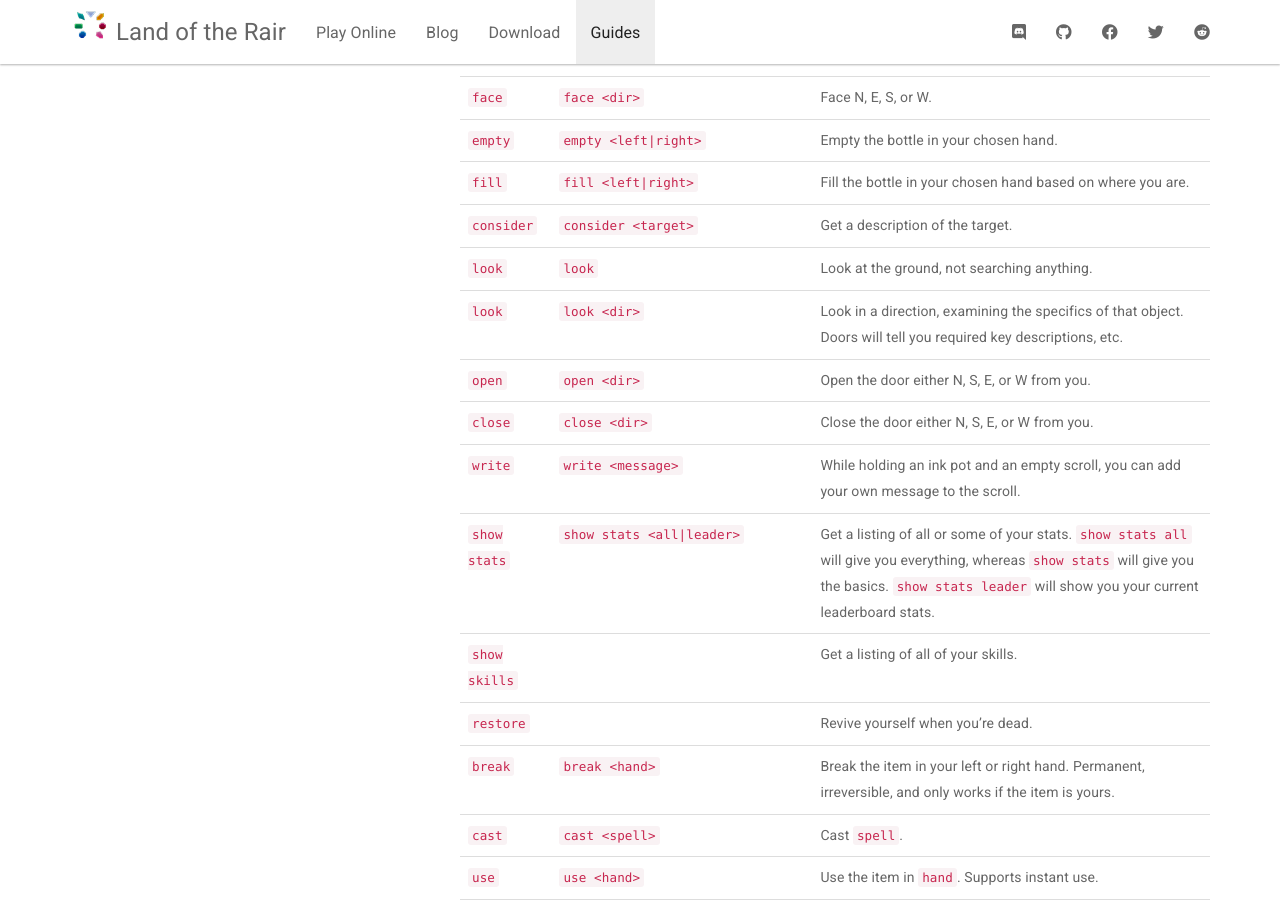
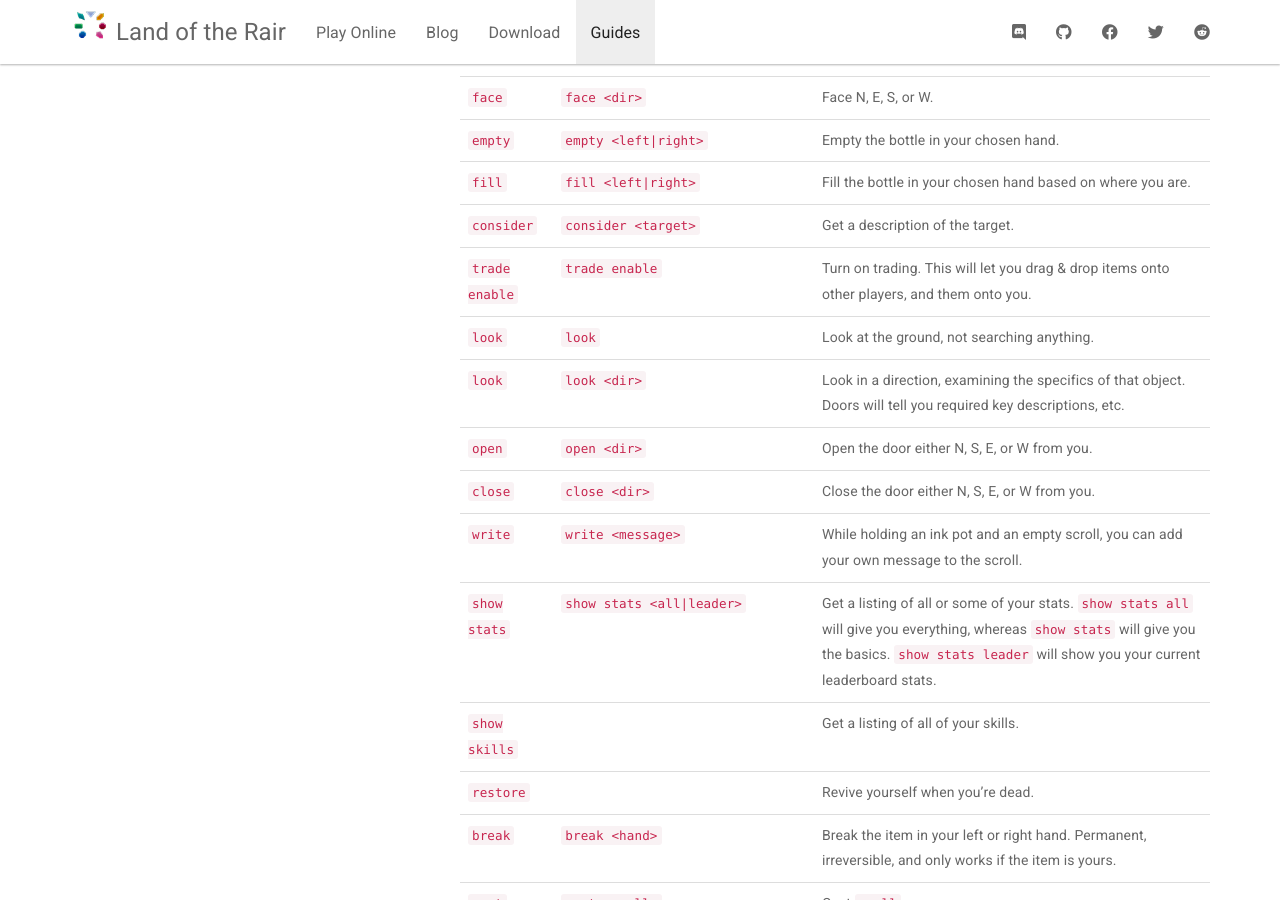
Before and after one commit to LandOfTheRair/landoftherair.github.io, a Jekyll site: the page built from _docs/getting-started/default-macros.md, in a window 1280 px wide and 900 px high, scrolled down 947 px. Built offline with Jekyll 4.4.1, drawn with Linux system fonts in a browser that asks for light colours; nearby versions of some CDN libraries.

Commit message:
Update default-macros.md

```diff
--- a/_docs/getting-started/default-macros.md
+++ b/_docs/getting-started/default-macros.md
@@ -32,6 +32,7 @@ Macro | Syntax | Description
 `empty`               | `empty <left|right>` | Empty the bottle in your chosen hand.
 `fill`                | `fill <left|right>` | Fill the bottle in your chosen hand based on where you are.
 `consider`            | `consider <target>` | Get a description of the target.
+`trade enable`        | `trade enable` | Turn on trading. This will let you drag & drop items onto other players, and them onto you.
 `look`                | `look` | Look at the ground, not searching anything.
 `look`                | `look <dir>` | Look in a direction, examining the specifics of that object. Doors will tell you required key descriptions, etc.
 `open`                | `open <dir>` | Open the door either N, S, E, or W from you.
```
